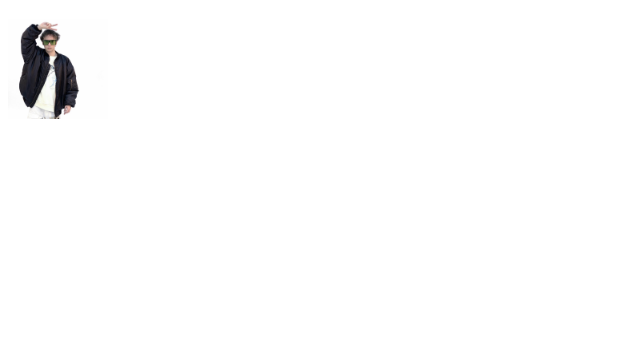
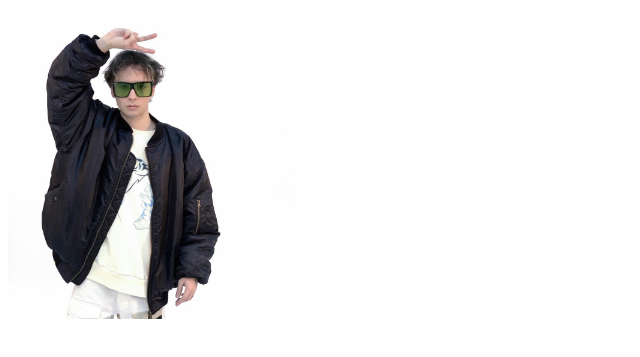
Before and after one commit to artemstar3862/artemstar3862.github.io, a plain HTML site: page index.html in a window 1280 px wide. Shown: the part 61-418 px from the top of the page, without its empty margins (0-640 px from the left). Drawn offline with Linux system fonts and the light colour scheme.

Commit message:
изменение 2

```diff
--- a/index.html
+++ b/index.html
@@ -8,6 +8,6 @@
 </head>
 <body>
     <h1>беч я маладой арестакрат </h1>
-    <img src="./m1000x1000-2.jpg" alt="" width="100">
+    <img src="./m1000x1000-2.jpg" alt="" width="300">
 </body>
 </html>
```
